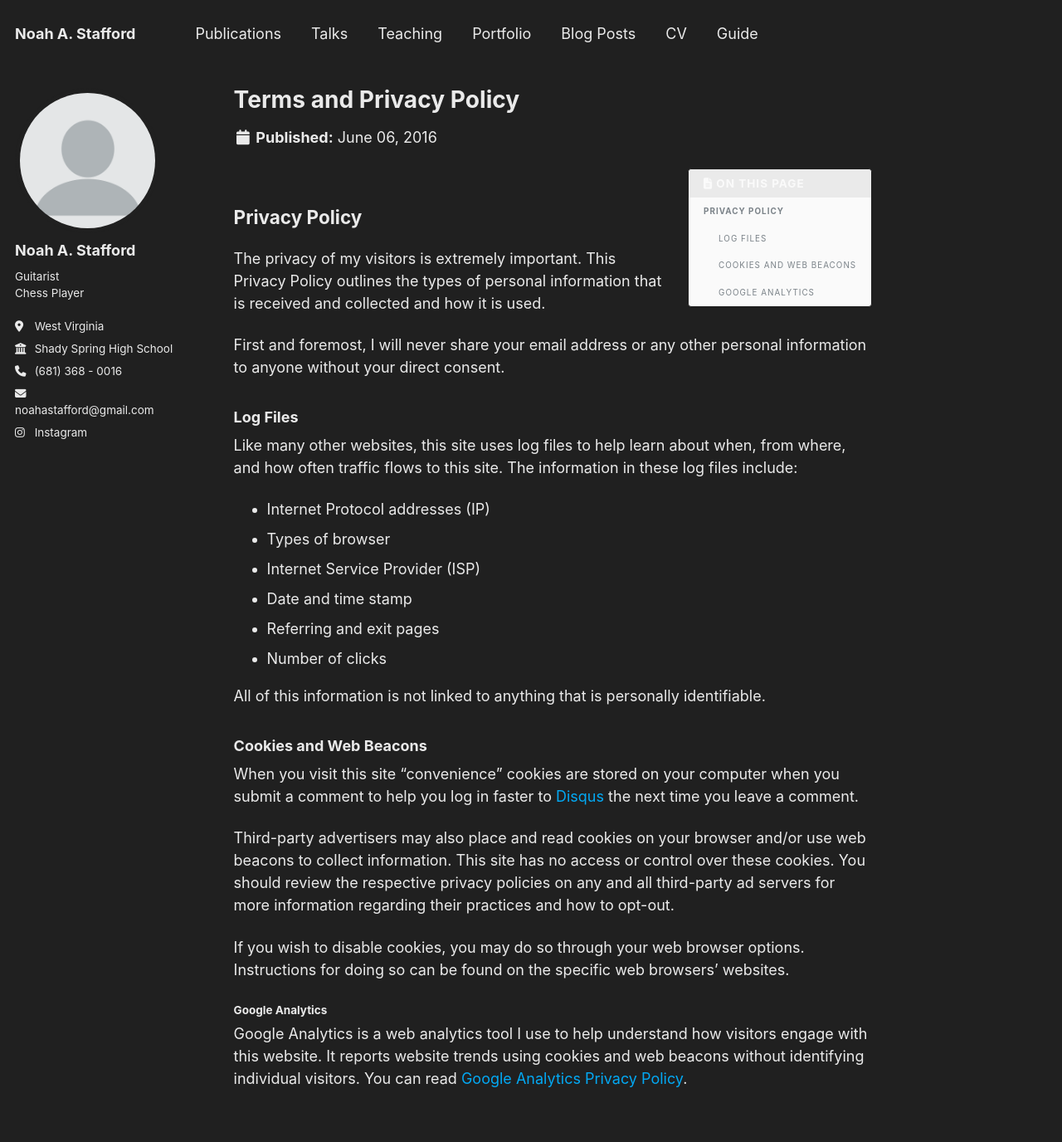
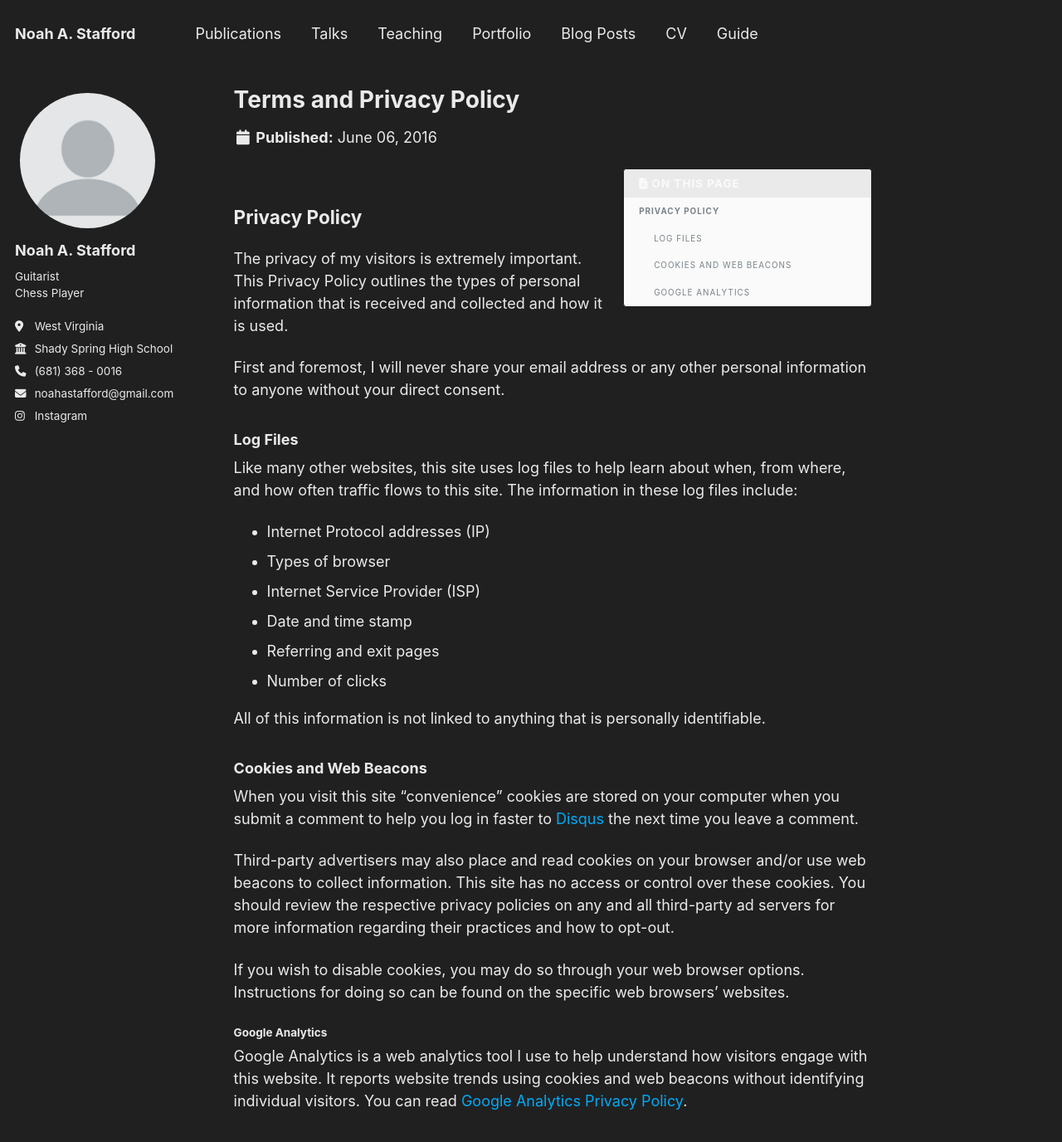
Before and after one commit to noahastafford/noahastafford.github.io, a Jekyll site: the page built from _pages/terms.md, in a window 1280 px wide and 1400 px high. Shown: the top 1376 px of the window at 83% size. Built offline with Jekyll 4.4.1, drawn with Linux system fonts in a browser that asks for light colours.

Commit message:
test width auto to 500px

```diff
--- a/_sass/_sidebar.scss
+++ b/_sass/_sidebar.scss
@@ -32,7 +32,7 @@
   }
 
   @include breakpoint($x-large) {
-    /* max-width: $sidebar-link-max-width; */
+    max-width: $sidebar-link-max-width;
     padding-right: 0;
   }
 
@@ -62,13 +62,13 @@
   @include breakpoint($large) {
     position: relative;
     float: right;
-    /* width: $right-sidebar-width-narrow; */
+    width: $right-sidebar-width-narrow;
     margin-left: span(0.5 of 12);
     z-index: 10;
   }
 
   @include breakpoint($x-large) {
-    /* width: $right-sidebar-width; */
+    width: $right-sidebar-width;
   }
 }
 
@@ -183,7 +183,7 @@
 
 .author__urls {
   display: none;
-  width: auto;
+  width: 500px;
   position: absolute;
   right: 0;
   margin-top: 15px;
```
